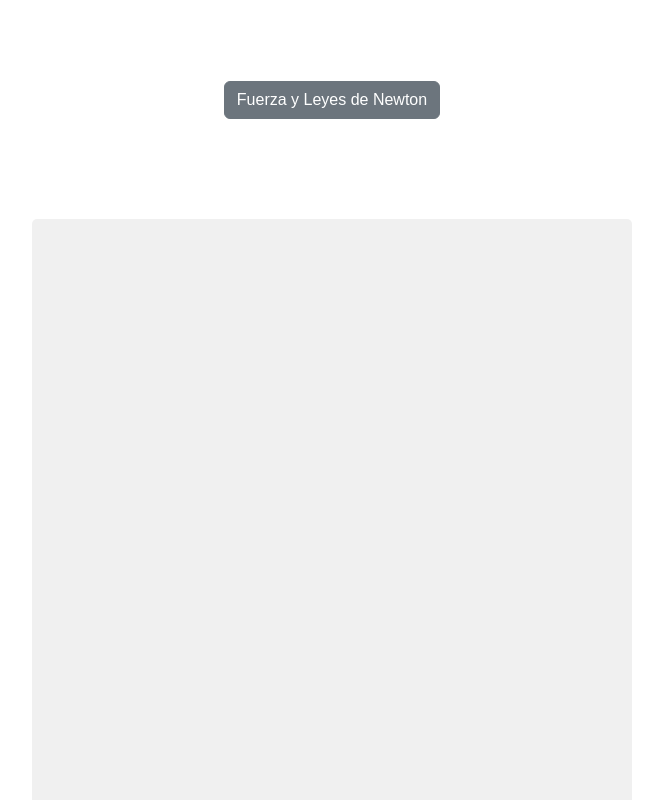
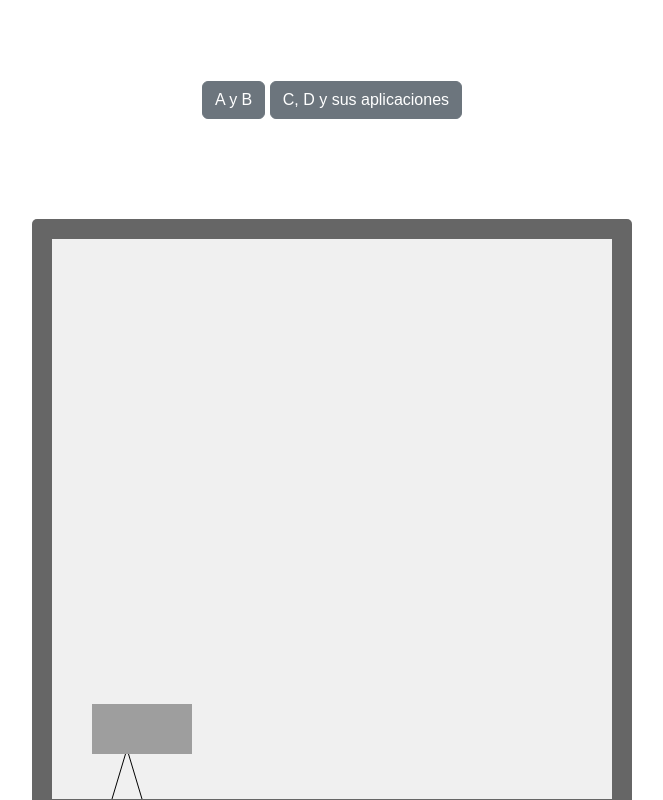
Before and after one commit to SFzp/MecanicaNewtoniana, a plain HTML site: page index.html in a window 1280 px wide. Shown: the whole page, without its empty margins (308-971 px from the left). Drawn offline with nearby package versions, Linux system fonts and the light colour scheme.

Commit message:
Update index.html

```diff
--- a/index.html
+++ b/index.html
@@ -11,7 +11,8 @@
 </head>
 <body>
     <div class="contenedor">
-        <button id="btn3" type="button" class="btn btn-secondary">Fuerza y Leyes de Newton</button>
+        <button id="btn1" type="button" class="btn btn-secondary">A y B</button>
+        <button id="btn2" type="button" class="btn btn-secondary">C, D y sus aplicaciones</button>
     </div>
     <canvas id='lienzo' width="600px" height="600px">
         Su navegador no soporta Canvas! Actualiza!
```
